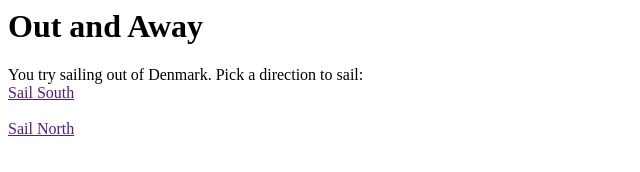
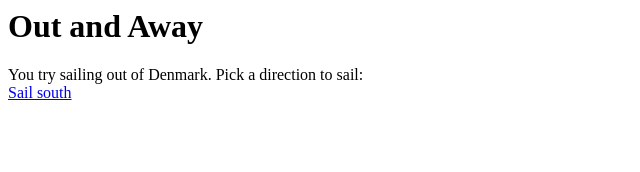
Before and after one commit to mjtseng/AlternativeHamlet, a plain HTML site: page HamletSailing.html in a window 1280 px wide. Shown: the whole page, without its empty margins (0-640 px from the left). Drawn offline with Linux system fonts and the light colour scheme.

Commit message:
added randomizer for sailing

```diff
--- a/HamletSailing.html
+++ b/HamletSailing.html
@@ -20,13 +20,32 @@
 	<p>
 		You try sailing out of Denmark. Pick a direction to sail:
 
+	<br>
+<!-- in case javascript breaks:
 
-	<br>
-		<a href = "">Sail South</a>
+	<a href = "">Sail South</a>
 	</br>
 	<br>
 		<a href = "">Sail North</a>
 	</br>
+-->
+
+	<a id="north" style="display:none" href="HamletNorth.html">Sail north</a>
+	<a id="south" style="display:none" href="HamletSouth.html">Sail south</a>
+
+	<!-- randomize which page to get using javascript -->
+	<script>
+		var outcome_num;
+		outcome_num = Math.floor(Math.random() * (1 - 0 + 1)) + 0;
+		alert (outcome_num);
+		if (outcome_num % 2 == 0){
+			document.getElementById("north").style.display = "block";
+		}
+		else{
+			document.getElementById("south").style.display = "block";
+		}
+
+	</script>
 
 	</p>
 </body>
```
